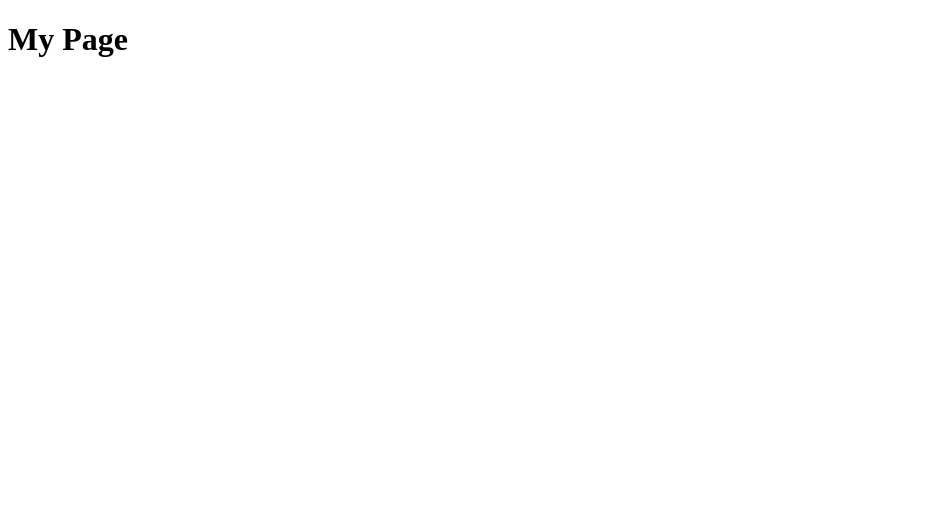
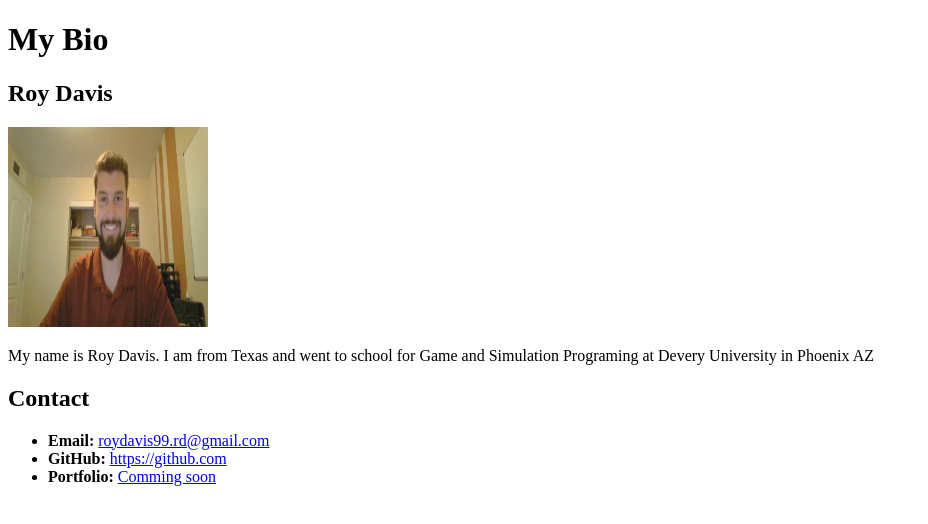
Before and after one commit to roydavis99/my-first-hub, a plain HTML site: page index.html in a window 1280 px wide. Shown: the whole page, without its empty margins (0-928 px from the left). Drawn offline with Linux system fonts and the light colour scheme.

Commit message:
i did things

```diff
--- a/index.html
+++ b/index.html
@@ -1,9 +1,31 @@
 <!DOCTYPE html>
 <html lang="en">
 <head>
-    <title>Document</title>
+    <title>My Bio</title>
 </head>
 <body>
-    <h1>My Page</h1>
+    <h1>My Bio</h1>
+
+    <h2>Roy Davis</h2>
+
+    <img src="Me.jpg" alt="Smiley face" height="200" width="200">
+
+    <p>My name is Roy Davis.  I am from Texas and went to school for Game and Simulation Programing at Devery University in Phoenix AZ</p>
+
+    <h2>Contact</h2>
+
+    <ul>
+        <li>
+            <strong>Email:</strong>
+            <a href="#">roydavis99.rd@gmail.com</a></li>
+        <li>
+            <strong>GitHub:</strong>
+            <a href="#">https://github.com</a>
+        </li>
+        <li>
+            <strong>Portfolio:</strong>
+            <a href="#">Comming soon</a>
+        </li>
+    </ul>
 </body>
 </html>
```
Also changed, not shown: Me.jpg (added).
